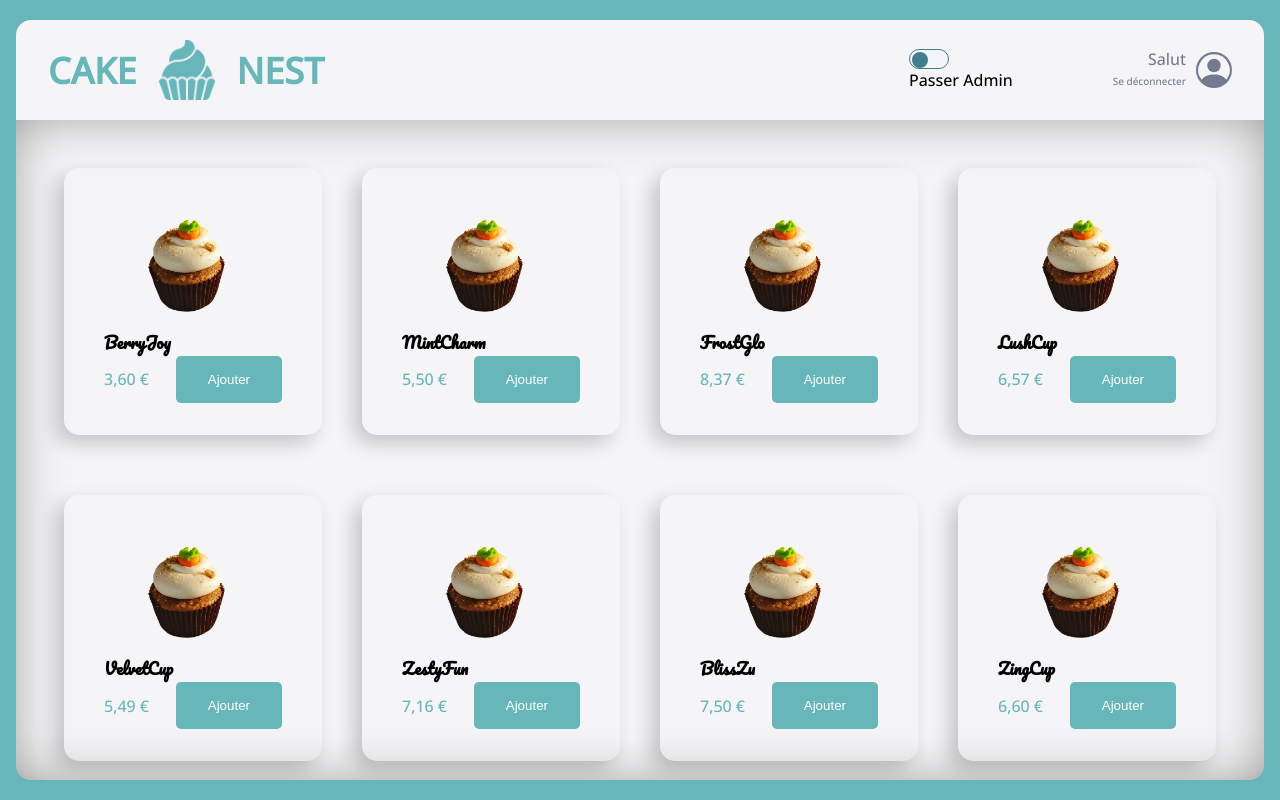
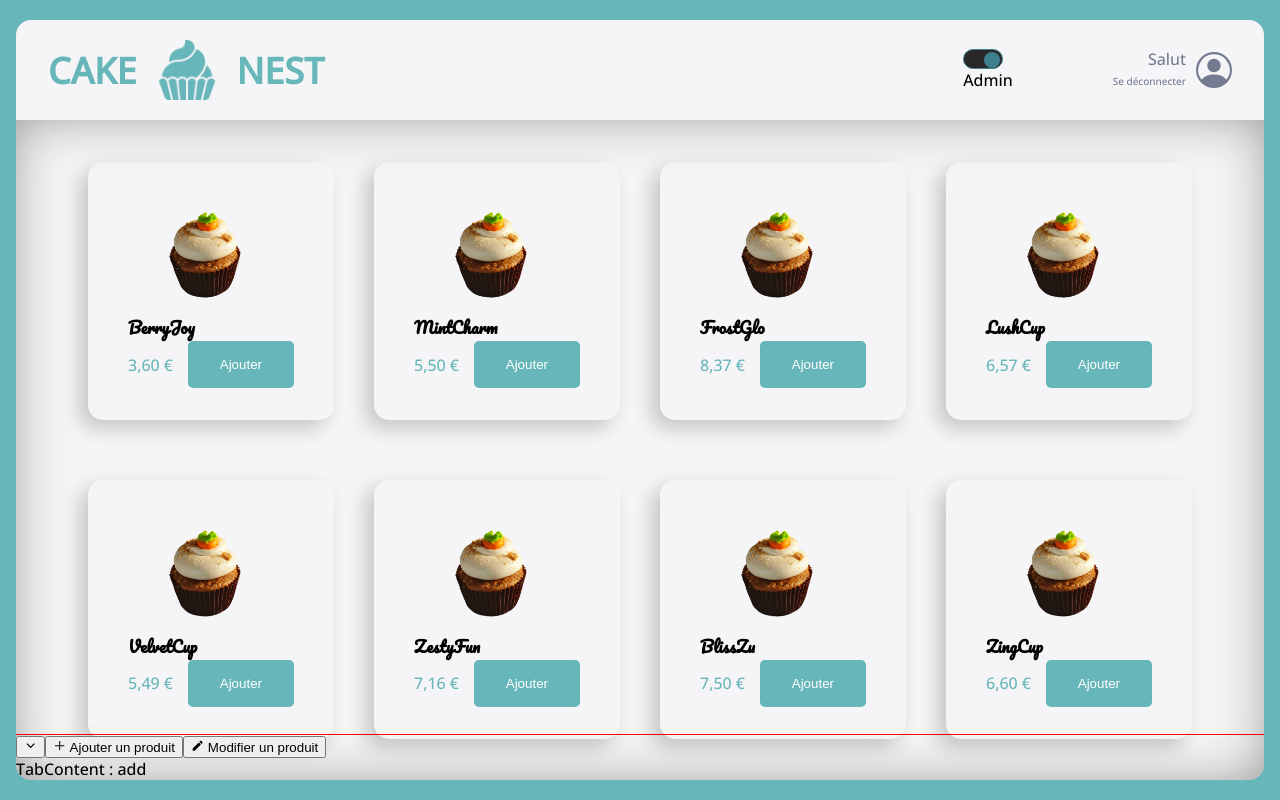
Before and after one commit to T-Clement/cake-nest, a React (Vite) app: page /orderpage in a window 1280 px wide. Built offline with nearby package versions, Linux system fonts and the light colour scheme.

Commit message:
F07 - add sticky bottom admin pannel, by default action selected

```diff
--- a/index.html
+++ b/index.html
@@ -2,9 +2,9 @@
 <html lang="fr">
   <head>
     <meta charset="UTF-8" />
-    <link rel="icon" type="image/svg+xml" href="/vite.svg" />
+    <!-- <link rel="icon" type="image/svg+xml" href="/vite.svg" /> -->
     <meta name="viewport" content="width=device-width, initial-scale=1.0" />
-    <title>Cake Nest</title>
+    <title>🧁 Cake Nest</title>
   </head>
   <body>
     <div id="root"></div>
--- a/src/App.jsx
+++ b/src/App.jsx
@@ -30,7 +30,7 @@ function App() {
             <Route path = "/*" element={<Error404 />}/>
           </Routes>
         </BrowserRouter>
-        <ToastContainer/>
+        <ToastContainer />
 
     </UserContext.Provider>
   )
--- a/src/components/layout/AdminTabs.jsx
+++ /dev/null
@@ -1,9 +0,0 @@
-import React from 'react'
-
-function AdminTabs() {
-  return (
-    <div>AdminTabs</div>
-  )
-}
-
-export default AdminTabs
--- a/src/components/layout/Main.jsx
+++ b/src/components/layout/Main.jsx
@@ -3,21 +3,22 @@ import styled from 'styled-components'
 import { theme } from '../../theme'
 import { fakeMenu } from '../../data/fakeData/fakeMenu.js'
 import { formatPrice } from '../../utils/maths.js'
-import AdminTabs from './AdminTabs.jsx'
+import AdminPannel from './admin/AdminPannel.jsx'
 
 const MainStyled = styled.main`
     flex: 1;
     box-shadow: inset gray 0px 0px 60px -12px;
     background: ${theme.colors.background_white};
     border-radius: 0 0 ${theme.borderRadius.extraRound} ${theme.borderRadius.extraRound};
-    padding: 1rem;
+    /* padding: 1rem; */
     grid-template-columns: repeat(4, 1fr);
     /* height: 100%; */
     overflow-y: scroll;
+    position: relative;
 `;
 
 const GridListStyled = styled.ul`
-    margin: 32px;
+    margin: 42px 72px;
     display: grid;
     /* width: auto; */
     grid-template-columns: repeat(4, 1fr);
@@ -64,7 +65,7 @@ const DetailsStyled = styled.div`
 
 
 
-function Main() {
+function Main({ isAdmin }) {
     // console.log(fakeMenu);
   return (
     <MainStyled>
@@ -85,7 +86,9 @@ function Main() {
             )}
 
         </GridListStyled>
-        {/* <AdminTabs /> */}
+        {isAdmin ? <AdminPannel /> : "" }
+        {/* div invisible qui fait la hauteur du panneau d'admin, qui est derrière le panneau admin
+        rendu conditionnel && */}
     </MainStyled>
   )
 }
--- a/src/components/layout/OrderPage.jsx
+++ b/src/components/layout/OrderPage.jsx
@@ -28,7 +28,7 @@ const OrderPageStyled = styled.div`
 function OrderPage() {
 // voir Outlet
 
-  const [isAdmin, setIsAdmin] = useState(false);
+  const [isAdmin, setIsAdmin] = useState(true);
 
   return (
     <OrderPageStyled>
--- a/src/components/layout/ToggleAdmin.jsx
+++ b/src/components/layout/ToggleAdmin.jsx
@@ -46,7 +46,7 @@ import 'react-toastify/dist/ReactToastify.css';
 function ToggleAdmin({ isAdmin, setIsAdmin }) {
     const handleToggle = () => {
         if(!isAdmin) {
-            toast.info('🧁 Vous êtes passés administrateur!', {
+            toast.info('🧁 Vous êtes passé administrateur!', {
                 position: "bottom-right",
                 autoClose: 3000,
                 hideProgressBar: false,
@@ -54,7 +54,7 @@ function ToggleAdmin({ isAdmin, setIsAdmin }) {
                 pauseOnHover: true,
                 draggable: true,
                 progress: undefined,
-                theme: "dark",
+                theme: "light",
             });
         }
         setIsAdmin(!isAdmin);
--- /dev/null
+++ b/src/components/layout/admin/AdminPannel.jsx
@@ -0,0 +1,45 @@
+import React, { useState } from 'react'
+import AdminTabs from './AdminTabs';
+import TabContent from './TabContent';
+import styled from 'styled-components';
+
+
+const AdminPannelStyled = styled.div`
+  outline: 1px solid red;
+  position: sticky;
+  /* top: auto; */
+  bottom: 0;
+  /* left: 0; */
+  /* inset: auto; */
+  /* width: 100%; */
+`;
+
+
+
+
+
+function AdminPannel() {
+  console.log("Le panneau Admin est rendu");
+  const [isShown, setIsShown] = useState(true);
+  const [tabSelected, setTabSelected] = useState(
+    {
+      action: "add",
+      content : {
+
+      }
+    }
+  );
+
+
+
+
+
+  return (
+    <AdminPannelStyled>
+        <AdminTabs isShown ={ isShown } setIsShown = { setIsShown } setTabSelected = { setTabSelected }/>
+        {isShown && <TabContent content = { tabSelected } />}
+    </AdminPannelStyled>
+  )
+}
+
+export default AdminPannel
--- /dev/null
+++ b/src/components/layout/admin/AdminTabs.jsx
@@ -0,0 +1,33 @@
+import React from 'react'
+import { FiChevronDown, FiChevronUp } from "react-icons/fi";
+import { AiOutlinePlus } from "react-icons/ai";
+import { MdModeEditOutline } from "react-icons/md";
+
+function AdminTabs({isShown, setIsShown, setTabSelected}) {
+    const handleClick = (e) => {
+        // handle case if click on svg
+        if(e.target.tagName == "svg") {
+            // console.log(e.target.parentElement.id);
+            if(e.target.parentElement.id === "show") setIsShown(!isShown);
+        } else {
+            console.log(e.target, e.target.id);
+            if(e.target.id !== "show") {
+                setTabSelected({action: e.target.id});
+            }
+
+            if(e.target.id === "show") setIsShown(!isShown);
+        }
+
+        console.log(isShown);
+    }
+
+  return (
+    <div>
+        <button id="show" onClick={handleClick}>{isShown ? <FiChevronDown/> : <FiChevronUp/>}</button>
+        <button id="add" onClick={handleClick}><AiOutlinePlus/> Ajouter un produit</button>
+        <button id="edit" onClick={handleClick}><MdModeEditOutline/> Modifier un produit</button>
+    </div>
+  )
+}
+
+export default AdminTabs
--- /dev/null
+++ b/src/components/layout/admin/TabContent.jsx
@@ -0,0 +1,11 @@
+import React from 'react'
+
+function TabContent({ content }) {
+  return (
+    <div>
+        TabContent : {content.action}
+    </div>
+  )
+}
+
+export default TabContent
```
